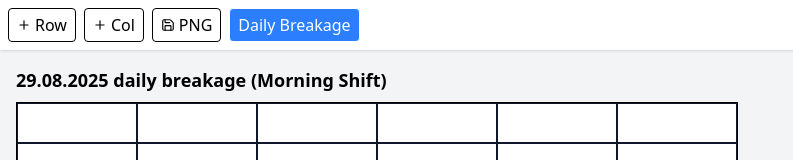
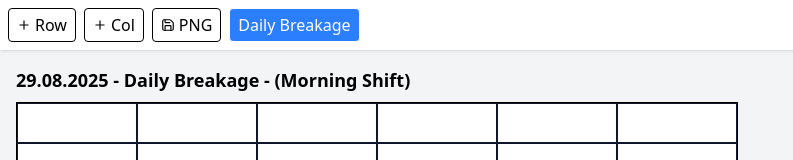
Before and after one commit to aung-myat76/table-note, a React (Vite) app: page / in a window 1280 px wide. Shown: the top 160 px of the page, without its empty margins (0-793 px from the left). Built offline with nearby package versions, Linux system fonts and the light colour scheme.

Commit message:
fix header

```diff
--- a/src/TableNoteApp.jsx
+++ b/src/TableNoteApp.jsx
@@ -27,7 +27,7 @@ function getShiftLabel() {
     ).padStart(2, "0")}.${now.getFullYear()}`;
     const shift =
         hours >= 6 && hours < 18 ? "(Morning Shift)" : "(Night Shift)";
-    return `${date} daily breakage ${shift}`;
+    return `${date} - Daily Breakage - ${shift}`;
 }
 
 export default function TableNotesExcelUI() {
```
